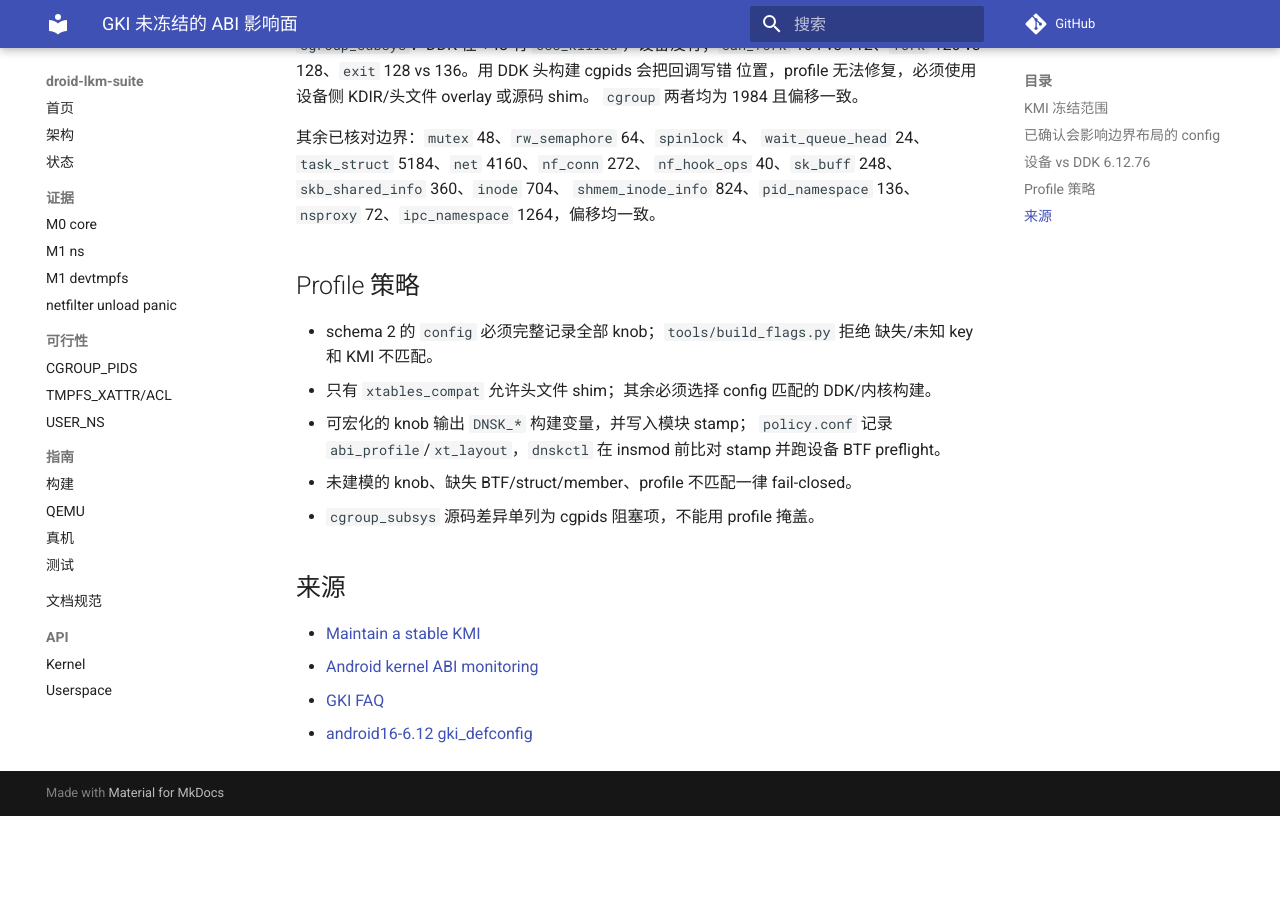
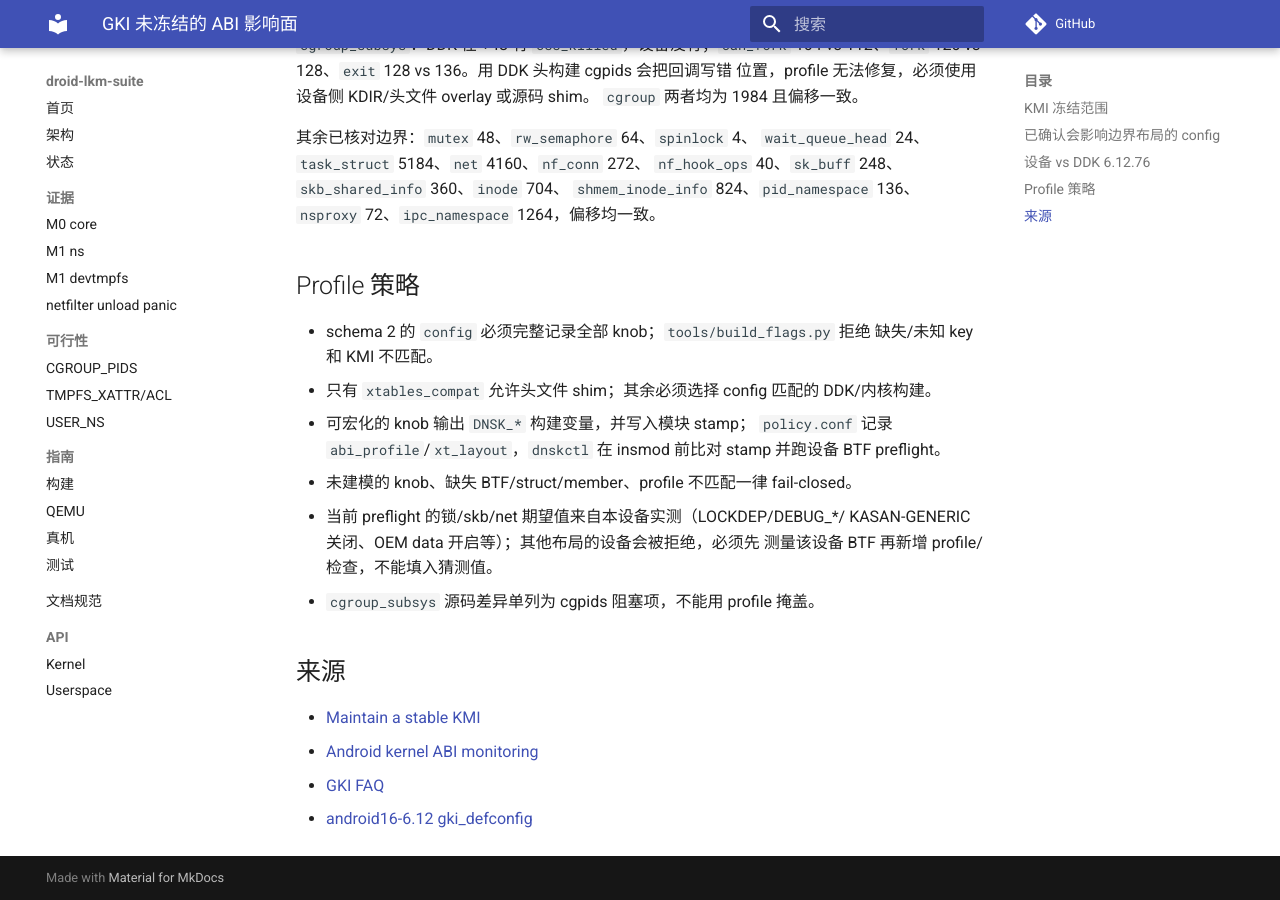
Before and after one commit to uobe1/droid-lkm-suite, an MkDocs documentation site: the page built from docs/evidence/abi-config-scope.md, in a window 1280 px wide and 900 px high, scrolled down 1947 px. Built offline with MkDocs 1.6.1 and Material for MkDocs 9.7.7, drawn with Linux system fonts in a browser that asks for light colours; comment, search, counter and statistics services are not loaded; before the commit the page ends 2763 px from its top, so only the background shows below that.

Commit message:
docs(abi): state that unmeasured layout variants fail closed

```diff
--- a/docs/evidence/abi-config-scope.md
+++ b/docs/evidence/abi-config-scope.md
@@ -61,6 +61,9 @@ AOSP 对每个 KMI 分支只保留一份 `gki_defconfig` 和一套 Clang 工具
   `policy.conf` 记录 `abi_profile`/`xt_layout`，`dnskctl` 在 insmod 前比对
   stamp 并跑设备 BTF preflight。
 - 未建模的 knob、缺失 BTF/struct/member、profile 不匹配一律 fail-closed。
+- 当前 preflight 的锁/skb/net 期望值来自本设备实测（LOCKDEP/DEBUG_*/
+  KASAN-GENERIC 关闭、OEM data 开启等）；其他布局的设备会被拒绝，必须先
+  测量该设备 BTF 再新增 profile/检查，不能填入猜测值。
 - `cgroup_subsys` 源码差异单列为 cgpids 阻塞项，不能用 profile 掩盖。
 
 ## 来源
```
